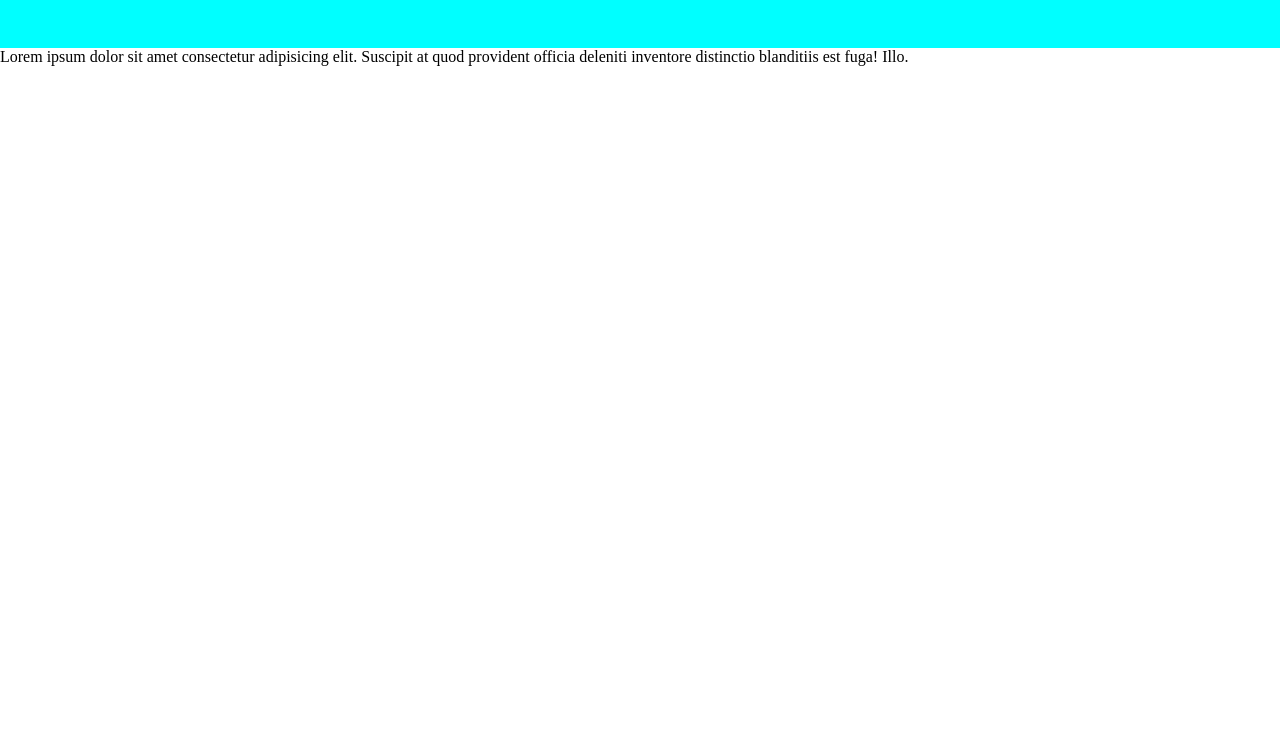
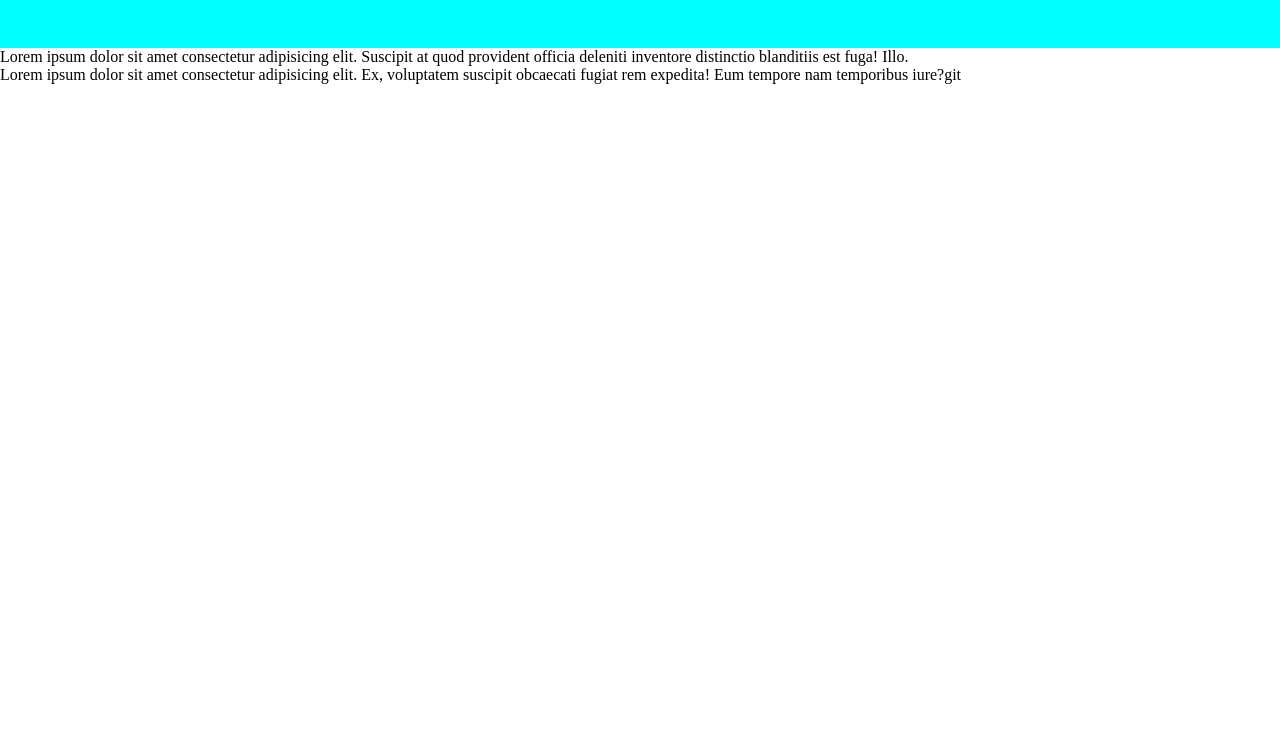
Before and after one commit to federico-robledo/prueba1git, a plain HTML site: page index.html in a window 1280 px wide. Shown: the part 52-800 px from the top of the page. Drawn offline with Linux system fonts and the light colour scheme.

Commit message:
Primer cambio segundo intento

```diff
--- a/index.html
+++ b/index.html
@@ -13,6 +13,7 @@
     </header>
 
     <p>Lorem ipsum dolor sit amet consectetur adipisicing elit. Suscipit at quod provident officia deleniti inventore distinctio blanditiis est fuga! Illo.</p>
+    <p>Lorem ipsum dolor sit amet consectetur adipisicing elit. Ex, voluptatem suscipit obcaecati fugiat rem expedita! Eum tempore nam temporibus iure?git</p>
 
 </body>
 </html>
```
